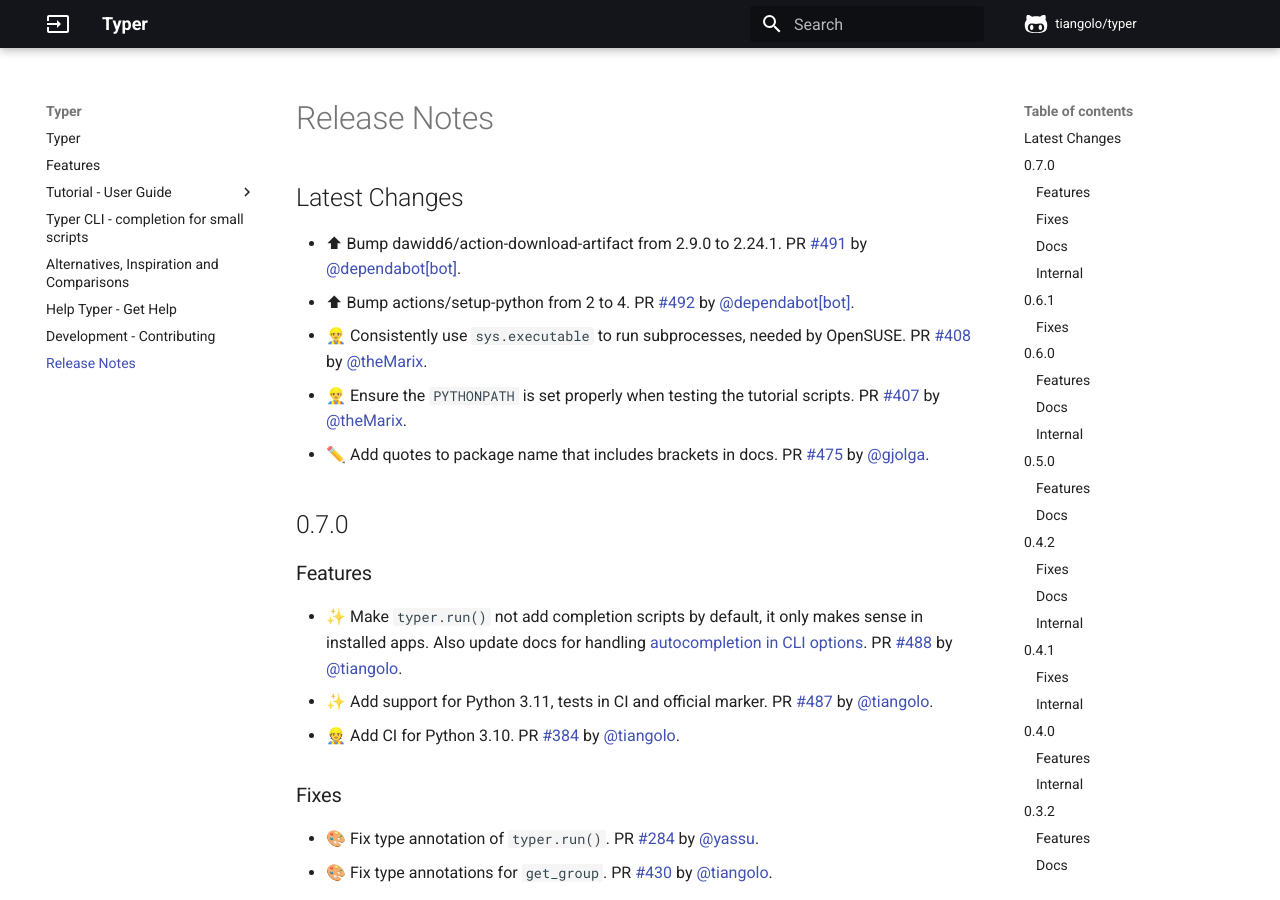
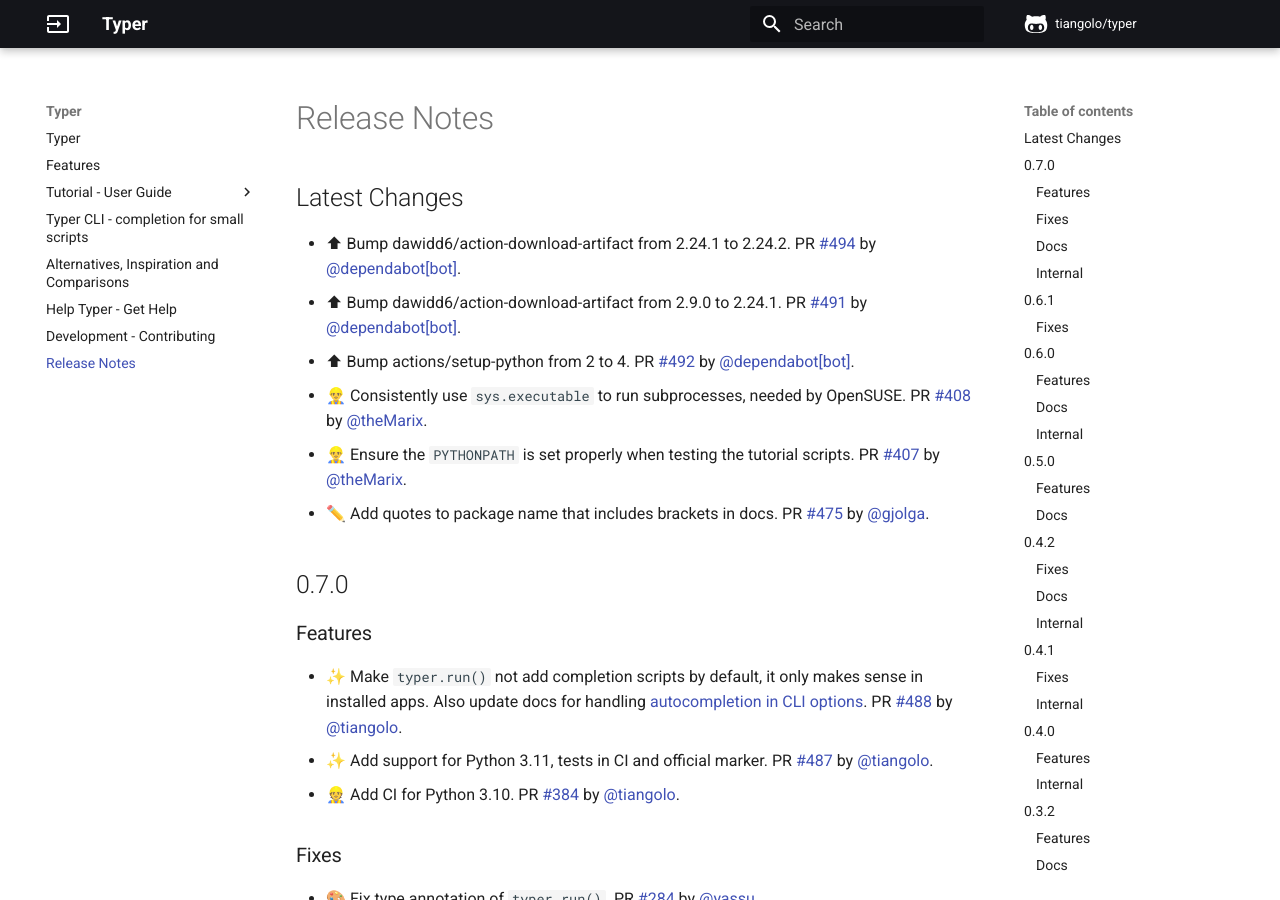
Before and after one commit to RED0731/red_pythonTyper, an MkDocs documentation site: the page built from docs/release-notes.md, in a window 1280 px wide and 900 px high. Built offline with MkDocs 1.6.1 and Material for MkDocs 9.7.7, drawn with Linux system fonts in a browser that asks for light colours; comment, search, counter and statistics services are not loaded.

Commit message:
📝 Update release notes

```diff
--- a/docs/release-notes.md
+++ b/docs/release-notes.md
@@ -1,5 +1,6 @@
 ## Latest Changes
 
+* ⬆ Bump dawidd6/action-download-artifact from 2.24.1 to 2.24.2. PR [#494](https://github.com/tiangolo/typer/pull/494) by [@dependabot[bot]](https://github.com/apps/dependabot).
 * ⬆ Bump dawidd6/action-download-artifact from 2.9.0 to 2.24.1. PR [#491](https://github.com/tiangolo/typer/pull/491) by [@dependabot[bot]](https://github.com/apps/dependabot).
 * ⬆ Bump actions/setup-python from 2 to 4. PR [#492](https://github.com/tiangolo/typer/pull/492) by [@dependabot[bot]](https://github.com/apps/dependabot).
 * 👷‍♂️ Consistently use `sys.executable` to run subprocesses, needed by OpenSUSE. PR [#408](https://github.com/tiangolo/typer/pull/408) by [@theMarix](https://github.com/theMarix).
```
